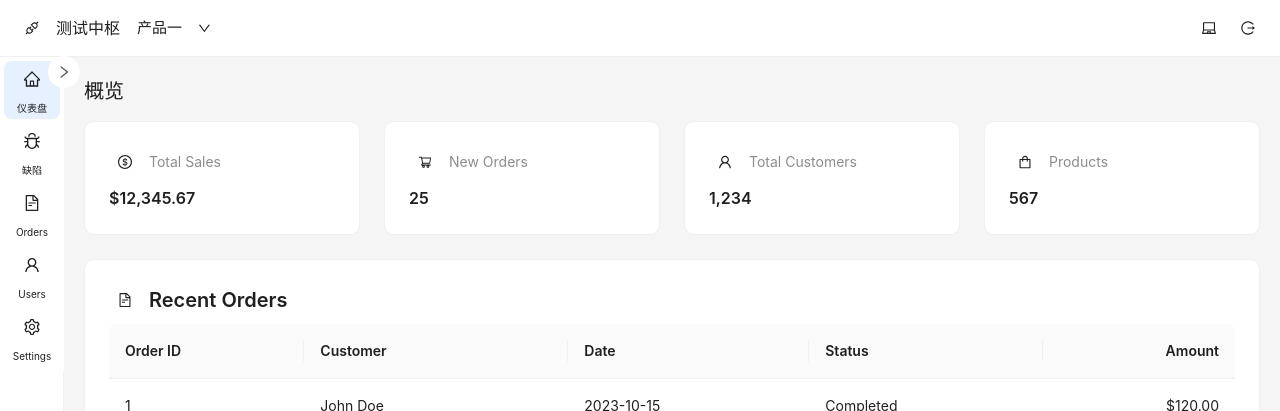
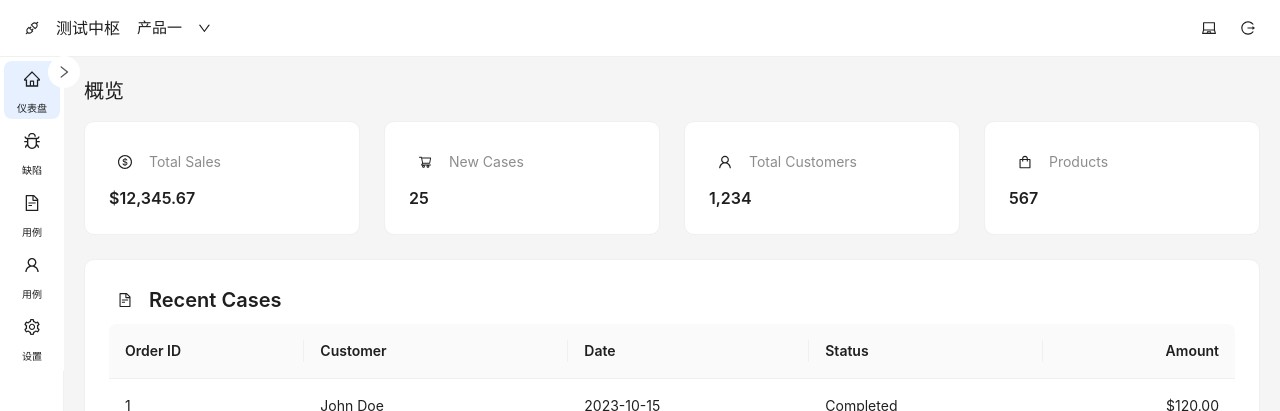
Before and after one commit to YongShuaiJi/auto-insight, a React (Vite) app: page / in a window 1280 px wide. Shown: the top 411 px of the page. Built offline with nearby package versions, Linux system fonts and the light colour scheme.

Commit message:
代码优化 + 内容改动

```diff
--- a/src/components/BugDrawer.tsx
+++ b/src/components/BugDrawer.tsx
@@ -31,6 +31,7 @@ const BugDrawer: React.FC<BugDrawerProps> = ({ open, bug, onClose, onSubmit, isL
         initialBug={bug || undefined}
         isLoading={isLoading}
         onSubmit={(payload) => onSubmit(payload as Bug)}
+        sidePanelAutoHeight
       />
     </Drawer>
   );
--- a/src/components/BugForm.tsx
+++ b/src/components/BugForm.tsx
@@ -1,5 +1,5 @@
 import React, { useEffect, useMemo, useRef, useState, forwardRef, useImperativeHandle } from 'react';
-import { Form, Input, Select, DatePicker, Typography } from 'antd';
+import { Form, Input, Select, DatePicker, Typography, Segmented } from 'antd';
 import type { Bug, User, Project, Iteration, Priority, Severity, BugType, NotFixReason } from '../services/bugsApi';
 import { fetchUsers, fetchProjects, fetchIterations, fetchPriorities, fetchSeverities, fetchBugTypes, fetchNotFixReasons } from '../services/bugsApi';
 import MDEditor from '@uiw/react-md-editor';
@@ -50,10 +50,19 @@ const BugForm = forwardRef<BugFormRef, BugFormProps>(({
   isLoading = false,
   onSubmit,
   onCancel,
-  sidePanelAutoHeight = false,
+  sidePanelAutoHeight = true,
+  mode: formMode = 'create',
 }, ref) => {
   const [form] = Form.useForm<BugFormValues>();
   const { mode } = useThemeMode();
+
+  // 编辑器预览模式：create => 默认编辑；其余（如详情/编辑）=> 默认预览
+  const [mdPreview, setMdPreview] = useState<'edit' | 'preview'>(formMode === 'create' ? 'edit' : 'preview');
+  useEffect(() => {
+    if (open) {
+      setMdPreview(formMode === 'create' ? 'edit' : 'preview');
+    }
+  }, [open, formMode]);
 
   // Options
   const [users, setUsers] = useState<User[]>([]);
@@ -224,10 +233,28 @@ const BugForm = forwardRef<BugFormRef, BugFormProps>(({
 
       <div style={{ display: 'flex', gap: 16, alignItems: 'flex-start' }}>
         <div style={{ flex: 1 }}>
-          <Form.Item label="描述" name="description" style={{ marginBottom: 0 }} valuePropName="value" getValueFromEvent={(v) => v ?? ''}>
+          <div style={{ position: 'relative'}}>
+            <div style={{ position: 'absolute', right: 8, top: 0, zIndex: 2 }}>
+              <Segmented
+                size="small"
+                value={mdPreview}
+                onChange={(val) => setMdPreview(val as 'edit' | 'preview')}
+                options={[
+                  { label: '编辑', value: 'edit' },
+                  { label: '预览', value: 'preview' },
+                ]}
+              />
+            </div>
+            <Form.Item
+              label="描述"
+              name="description"
+              style={{ marginBottom: 0 }}
+              valuePropName="value"
+              getValueFromEvent={(v) => v ?? ''}
+            >
               <MDEditor
                 data-color-mode={mode}
-              preview="edit"
+                preview={mdPreview}
                 height={ sidePanelAutoHeight ? Math.max(300, Math.round(sideHeight)) : 400 }
                 commandsFilter={(command) => {
                   const cmd = command as Record<string, unknown>;
@@ -237,6 +264,7 @@ const BugForm = forwardRef<BugFormRef, BugFormProps>(({
                 extraCommands={[]}
               />
             </Form.Item>
+          </div>
         </div>
         <div ref={sideRef} style={{ width: 300, border: '1px solid var(--ant-color-border, #f0f0f0)', borderRadius: 8, padding: 12, overflow: 'auto' }}>
           <div style={{ fontWeight: 600, marginBottom: 8 }}>基本信息</div>
--- a/src/components/OrdersTable.tsx
+++ b/src/components/OrdersTable.tsx
@@ -17,7 +17,7 @@ interface OrdersTableProps {
 
 const OrdersTable: React.FC<OrdersTableProps> = ({
   orders,
-  title = "Recent Orders",
+  title = "Recent Cases",
   className = "dashboard-card"
 }) => {
   const columns = [
--- a/src/pages/Orders.tsx
+++ b/src/pages/Cases.tsx
@@ -1,12 +1,12 @@
 import React from 'react';
 import { Typography } from '../ui';
 
-const Orders: React.FC = () => {
+const Cases: React.FC = () => {
   return (
     <Typography.Title level={4}>
-      Orders Management
+      用例
     </Typography.Title>
   );
 };
 
-export default Orders;
+export default Cases;
--- a/src/pages/Dashboard.tsx
+++ b/src/pages/Dashboard.tsx
@@ -36,7 +36,7 @@ const Dashboard: React.FC<DashboardProps> = ({ recentOrders = [] }) => {
 
         <Col xs={24} sm={12} md={6}>
           <SummaryCard
-            title="New Orders"
+            title="New Cases"
             value="25"
             icon={<ShoppingCartOutlined />}
           />
@@ -58,7 +58,7 @@ const Dashboard: React.FC<DashboardProps> = ({ recentOrders = [] }) => {
           />
         </Col>
 
-        {/* Recent Orders Table */}
+        {/* Recent Cases Table */}
         <Col xs={24}>
           <OrdersTable orders={orders} />
         </Col>
--- a/src/pages/Settings.tsx
+++ b/src/pages/Settings.tsx
@@ -4,7 +4,7 @@ import { Typography } from '../ui';
 const Settings: React.FC = () => {
   return (
     <Typography.Title level={4}>
-      Settings
+      设置
     </Typography.Title>
   );
 };
--- a/src/routes/index.tsx
+++ b/src/routes/index.tsx
@@ -2,7 +2,7 @@ import React from 'react';
 import { HomeOutlined, UserOutlined, FileTextOutlined, SettingOutlined, BugOutlined } from '../ui';
 import Dashboard from '../pages/Dashboard';
 import Users from '../pages/Users';
-import Orders from '../pages/Orders';
+import Cases from '../pages/Cases';
 import Settings from '../pages/Settings';
 import Bugs from '../pages/Bugs';
 
@@ -32,23 +32,23 @@ const routes: Route[] = [
     component: Bugs
   },
   {
-    id: 'orders',
-    path: '/orders',
-    label: 'Orders',
+    id: 'cases',
+    path: '/cases',
+    label: '用例',
     icon: <FileTextOutlined />,
-    component: Orders
+    component: Cases
   },
   {
     id: 'users',
     path: '/users',
-    label: 'Users',
+    label: '用例',
     icon: <UserOutlined />,
     component: Users
   },
   {
     id: 'settings',
     path: '/settings',
-    label: 'Settings',
+    label: '设置',
     icon: <SettingOutlined />,
     component: Settings
   }
```
Lines whose indentation alone changed are shown as unchanged.
